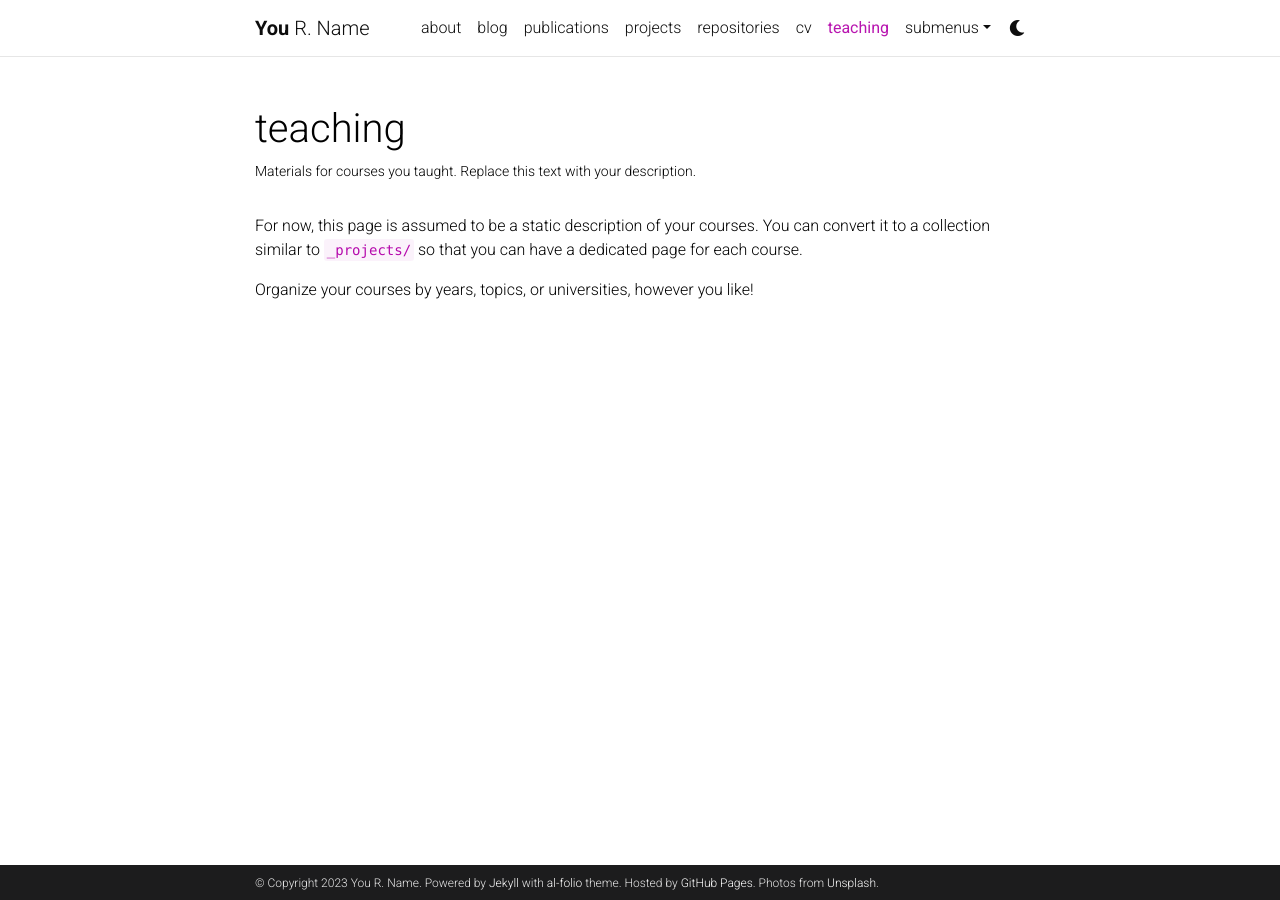
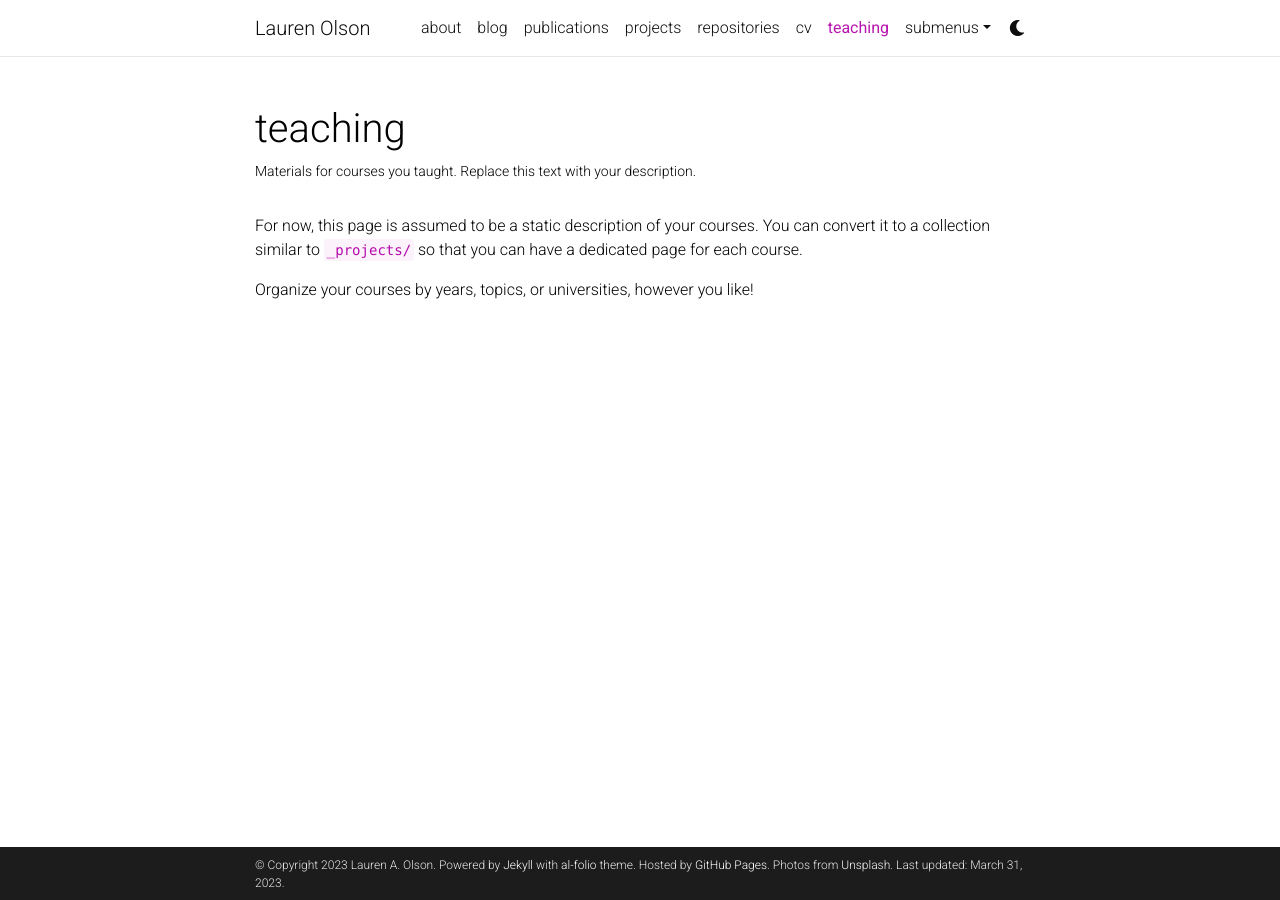
Before and after one commit to laols574/laols574.github.io, a Jekyll site: the page built from _pages/teaching.md, in a window 1280 px wide. Built offline with Jekyll 4.4.1, drawn with Linux system fonts in a browser that asks for light colours; comment, search, counter and statistics services are not loaded; a style sheet for code colours, icons or effects is not loaded.

Commit message:
Update _config.yml

```diff
--- a/_config.yml
+++ b/_config.yml
@@ -2,13 +2,13 @@
 # Site settings
 # -----------------------------------------------------------------------------
 
-title: blank # the website title (if blank, full name will be used instead)
-first_name: You
-middle_name: R.
-last_name: Name
-email: you@example.com
+title: Lauren Olson
+first_name: Lauren
+middle_name: A.
+last_name: Olson
+email: l.a.olson@vu.nl
 description: > # the ">" symbol means to ignore newlines until "footer_text:"
-  A simple, whitespace theme for academics. Based on [*folio](https://github.com/bogoli/-folio) design.
+  I'm a PhD student interested in human factors within software systems, conversational AI, and user feedback.
 footer_text: >
   Powered by <a href="https://jekyllrb.com/" target="_blank">Jekyll</a> with <a href="https://github.com/alshedivat/al-folio">al-folio</a> theme.
   Hosted by <a href="https://pages.github.com/" target="_blank">GitHub Pages</a>.
@@ -18,9 +18,9 @@
 lang: en # the language of your site (for example: en, fr, cn, ru, etc.)
 icon: ⚛️  # the emoji used as the favicon (alternatively, provide image name in /assets/img/)
 
-url: https://alshedivat.github.io # the base hostname & protocol for your site
-baseurl: /al-folio # the subpath of your site, e.g. /blog/
-last_updated: false # set to true if you want to display last updated in the footer
+url: https://laols574.github.io # the base hostname & protocol for your site
+baseurl:  # the subpath of your site, e.g. /blog/
+last_updated: true # set to true if you want to display last updated in the footer
 impressum_path:  # set to path to include impressum link in the footer, use the same path as permalink in a page, helps to conform with EU GDPR
 
 # -----------------------------------------------------------------------------
@@ -67,13 +67,13 @@
 # Social integration
 # -----------------------------------------------------------------------------
 
-github_username: # your GitHub user name
+github_username: laols574 # your GitHub user name
 gitlab_username: # your GitLab user name
-twitter_username: # your Twitter handle
+twitter_username: socialainl # your Twitter handle
 mastodon_username: # your mastodon instance+username in the format instance.tld/@username
-linkedin_username: # your LinkedIn user name
+linkedin_username: lauren-olson-64653715a # your LinkedIn user name
 telegram_username: # your Telegram user name
-scholar_userid: # your Google Scholar ID
+scholar_userid: https://scholar.google.com/citations?user=moJZVa4AAAAJ&hl=en&oi=sra # your Google Scholar ID
 semanticscholar_id: # your Semantic Scholar ID
 whatsapp_number: # your WhatsApp number (full phone number in international format. Omit any zeroes, brackets, or dashes when adding the phone number in international format.)
 orcid_id: # your ORCID ID
@@ -100,7 +100,7 @@
 discord_id: # your discord id (18-digit unique numerical identifier)
 
 contact_note: >
-  You can even add a little note about which of these is the best way to reach you.
+ Please contact me via email. :)
 
 # -----------------------------------------------------------------------------
 # Analytics and search engine verification
```
